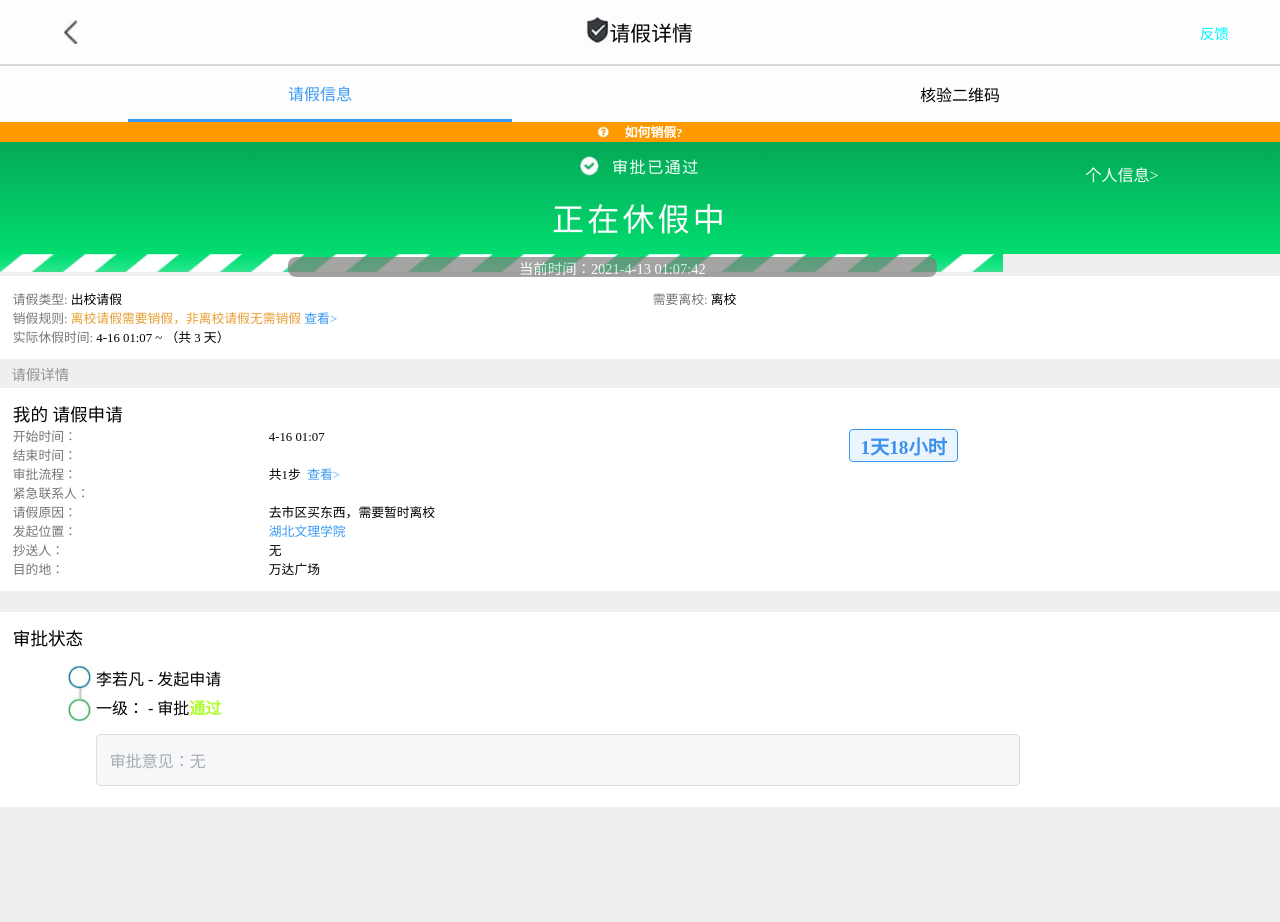
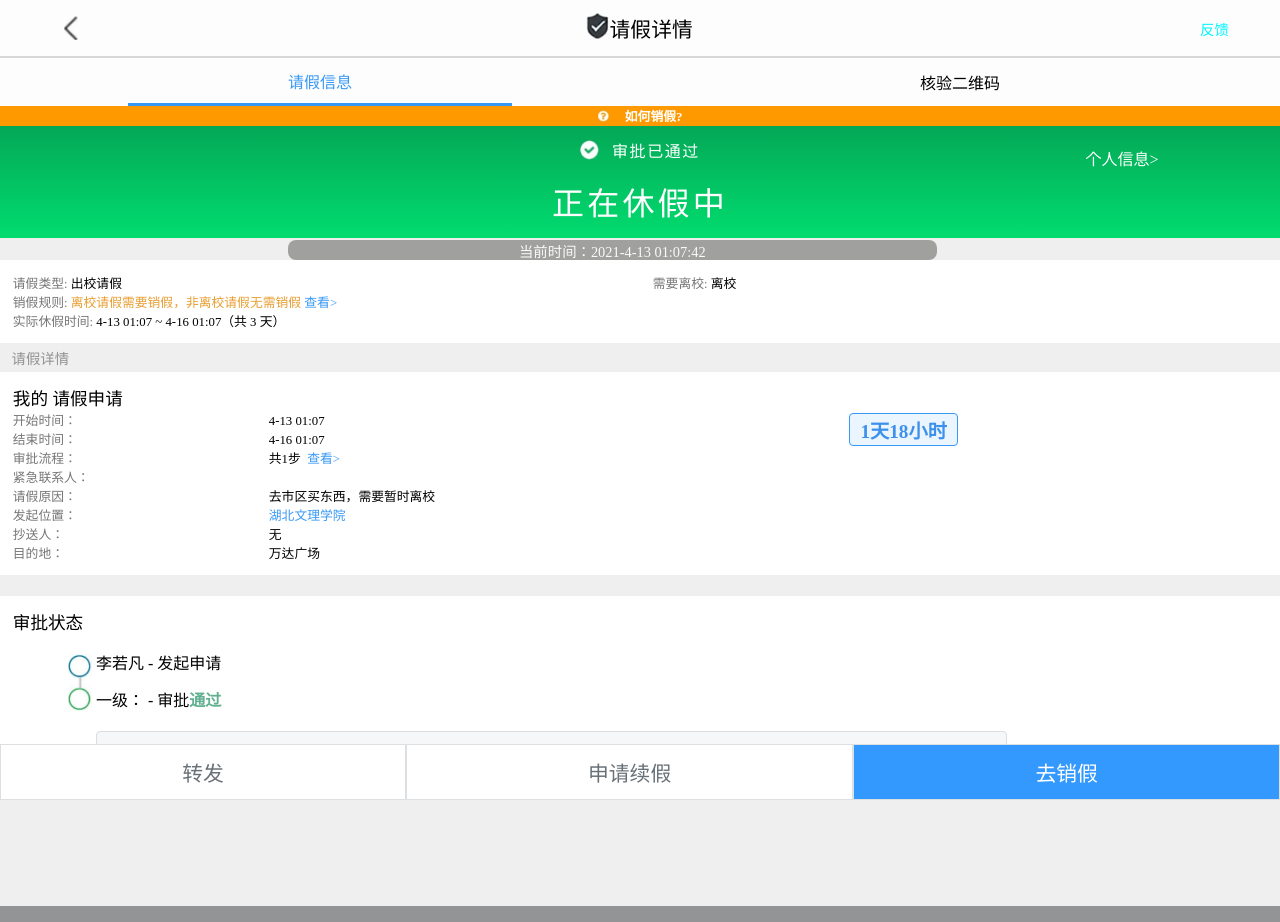
Before and after one commit to LinHQ1999/camp_bypass, an Angular app: page /leave/2018111125/show/2018111125 in a window 1280 px wide. Built offline with nearby package versions, Linux system fonts and the light colour scheme.

Commit message:
基本完成

```diff
--- a/src/app/leave/leave.component.css
+++ b/src/app/leave/leave.component.css
@@ -69,6 +69,12 @@
 
 #bar img {
   height: 1.1rem;
+  animation: 12s linear 1s infinite running loading ;
+}
+
+@keyframes loading {
+  from {transform: translateX(-160vw);}
+  to {transform: translateX(0);}
 }
 
 /*进度条上的文字*/
@@ -84,12 +90,13 @@
   text-align: center;
   font-size: 0.9rem;
   border-radius: 8px;
-  top: 32.1vh;
+  top: 30vh;
   left: 22.5vw;
   padding: 0 .3em .3em .3em;
 }
 
 #info {
+  border: -1px;
   display: grid;
   grid-template-columns: 2fr 1fr;
   grid-template-areas: 'a b';
@@ -167,8 +174,9 @@
   color: #A7AAB2;
   border-radius: 4px;
   border: 1px solid #DADEE1;
-  padding: 0.8em;
+  padding: 0.4em;
   width: 70vw;
+  height: 1.5rem;
   align-self: center;
   justify-self: start;
 }
--- a/src/app/leave/leave.component.html
+++ b/src/app/leave/leave.component.html
@@ -81,7 +81,7 @@
     <div id="mix">
       <img src="assets/flow.png" alt="">
       <p class="first">{{student.name}} - 发起申请</p>
-      <p class="second">一级：{{student.teacher}} - 审批<span style="color: greenyellow;font-weight: bold;">通过</span></p>
+      <p class="second">一级：{{student.teacher}} - 审批<span style="color: #62B091;font-weight: bold;">通过</span></p>
       <p class="last">审批意见：无</p>
     </div>
   </div>
--- a/src/app/leave/leave.component.ts
+++ b/src/app/leave/leave.component.ts
@@ -12,7 +12,7 @@ export class LeaveComponent implements OnInit {
   student: Student | undefined;
 
   startDate: Date = new Date();
-  endDate: Date | undefined;
+  endDate: Date = new Date();
   currentDate: Date = new Date();
 
   leaveReason: string | undefined;
@@ -27,7 +27,7 @@ constructor(
     this.getReason();
 
     // 计算截止日期，自动以 3 天计。
-    this.startDate.setDate(this.startDate.getDate() + 3);
+    this.endDate.setDate(this.startDate.getDate() + 3);
 
     // 实时更新日期
     setInterval(() => this.currentDate = new Date(), 1000);
--- a/src/app/leaveshell/leaveshell.component.css
+++ b/src/app/leaveshell/leaveshell.component.css
@@ -1,6 +1,6 @@
 header {
   display: flex;
-  height: 8vh;
+  height: 7vh;
   justify-content: space-between;
   align-items: center;
   background: #FDFDFD;
@@ -29,7 +29,7 @@ nav {
     display: flex;
     justify-content: space-around;
     background-color: #FDFDFD;
-    min-height: 7vh;
+    min-height: 6vh;
     border-top: 2px #D7D7D7 solid ;
     color: black;
 }
@@ -52,3 +52,20 @@ nav .act {
 article {
   overflow: scroll;
 }
+
+footer {
+  position: fixed;
+  bottom: 0;
+  display: flex;
+  width: 100vw;
+  height: 7vh;
+}
+
+footer button {
+  flex-grow: 1;
+  background: white;
+  font-size: 1.3rem;
+  color: #687178;
+  margin: 0;
+  border: 0.5px #DCE0E3 solid;
+}
--- a/src/app/leaveshell/leaveshell.component.html
+++ b/src/app/leaveshell/leaveshell.component.html
@@ -14,5 +14,7 @@
     <router-outlet></router-outlet>
 </article>
 <footer>
-
+    <button>转发</button>
+    <button>申请续假</button>
+    <button style="background: '#3399FE';color: white;">去销假</button>
 </footer>
--- a/src/assets/users.json
+++ b/src/assets/users.json
@@ -1,5 +1,5 @@
 [
-	{"name": "林汉青", "sno": "2018117064", "simple": false},
+	{"name": "林汉青", "sno": "2018117064", "simple": false, "phone": 18154452906, "teacher": "童晓芳"},
 	{"name": "王世民", "sno": "2018117132", "simple": true},
 	{"name": "李若凡", "sno": "2018111125", "simple": false}
 ]
```
